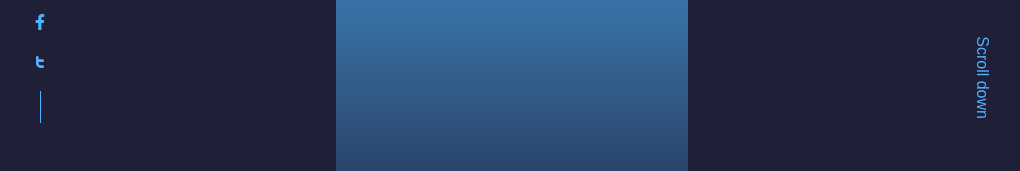
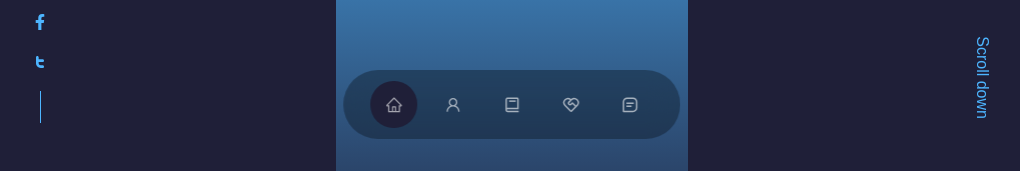
Before and after one commit to NjiDomi/NjiDominion, a React (Create React App) app: page / in a window 1280 px wide. Shown: the part 629-800 px from the top of the page, without its empty margins (128-1148 px from the left). Built offline with nearby package versions, Linux system fonts and the light colour scheme.

Commit message:
Add files via upload

```diff
--- a/src/components/navbar/Navbar.jsx
+++ b/src/components/navbar/Navbar.jsx
@@ -1,7 +1,24 @@
-import React from "react";
+import React from 'react'
+import './navbar.css'
+import {AiOutlineHome} from 'react-icons/ai'
+import {AiOutlineUser} from 'react-icons/ai'
+import {BiBook} from 'react-icons/bi'
+import {RiServiceLine} from 'react-icons/ri'
+import { BiMessageSquareDetail} from 'react-icons/bi'
+import { useState } from 'react'
 
-const navbar = () => {
-  return <div>navbar</div>;
-};
 
-export default navbar;
+const Navbar = () => {
+    const [activeNav, setActiveNav] = useState('#')
+    return (
+        <nav>
+            <a href='#' onClick={()=>setActiveNav('#')} className={activeNav==='#'? 'active' : ''}><AiOutlineHome/></a>
+            <a href='#about' onClick={()=>setActiveNav('#about')} className={activeNav==='#about'? 'active' : ''} ><AiOutlineUser/></a>
+            <a href='#experience' onClick={()=>setActiveNav('#experience')} className={activeNav==='#experience'? 'active' : ''}><BiBook/></a>
+            <a href='#service' onClick={()=>setActiveNav('#service')} className={activeNav==='#service'? 'active' : ''}><RiServiceLine/></a>
+            <a href='#contact' onClick={()=>setActiveNav('#contact')} className={activeNav==='#contact'? 'active' : ''}><BiMessageSquareDetail/></a>
+        </nav>
+    )
+}
+
+export default Navbar
--- a/src/components/navbar/navbar.css
+++ b/src/components/navbar/navbar.css
@@ -0,0 +1,33 @@
+nav{
+    background: rgba(0, 0, 0, 0.3);
+    width:max-content;
+    display: block;
+    padding: 0.7rem 1.7rem;
+    z-index: 2;
+    position: fixed;
+    left: 50%;
+    transform: translateX(-50%);
+    bottom: 2rem;
+    display: flex;
+    gap: .8rem;
+    border-radius: 3rem;
+    backdrop-filter: blur(15px);
+}
+
+nav a{
+    background: transparent;
+    padding: 0.9rem;
+    border-radius: 50%;
+    display: flex;
+    color: var(--color-light);
+    font-size: 1.1rem;
+}
+
+nav a:hover{
+    background: rgba(0, 0, 0, 0.3);
+}
+
+nav a.active{
+    background: var(--color-bg);
+    color: var(--color-light);
+}
```
